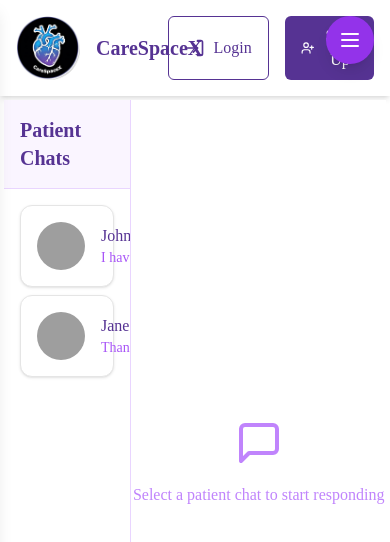
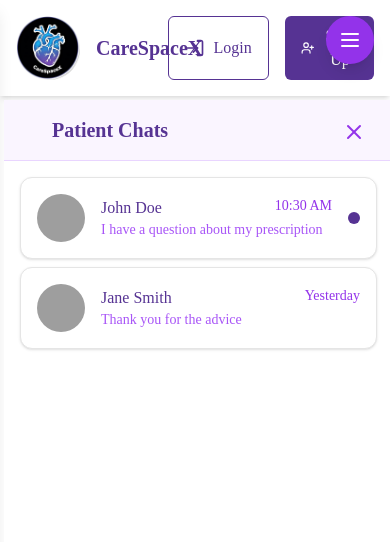
Before and after one commit to Adarshrajsrivastwa/Medical-website, a React (Vite) app in the folder frontend/: page /chat-with-patient in a window 390 px wide. Shown: the top 542 px of the page. Built offline with nearby package versions, Linux system fonts and the light colour scheme; grey boxes are pictures that could not be loaded; a web font is replaced by a local one.

Commit message:
Make Chat Pages Responsive

```diff
--- a/frontend/src/Components/ChatInterface.jsx
+++ b/frontend/src/Components/ChatInterface.jsx
@@ -1,9 +1,18 @@
-import React, { useState } from 'react';
+import React, { useState, useRef, useEffect } from 'react';
 import { Send } from 'lucide-react';
 
 const ChatInterface = ({ recipient, initialMessages = [], onSendMessage }) => {
     const [messages, setMessages] = useState(initialMessages);
     const [newMessage, setNewMessage] = useState('');
+    const messagesEndRef = useRef(null);
+
+    const scrollToBottom = () => {
+        messagesEndRef.current?.scrollIntoView({ behavior: "smooth" });
+    };
+
+    useEffect(() => {
+        scrollToBottom();
+    }, [messages]);
 
     const sendMessage = (e) => {
         e.preventDefault();
@@ -21,22 +30,21 @@ const ChatInterface = ({ recipient, initialMessages = [], onSendMessage }) => {
         setNewMessage('');
     };
 
-    // Helper to determine if the message is from the current user
     const isCurrentUser = (sender) => sender === 'user';
 
     return (
-        <div className="flex flex-col h-[88vh]">
+        <div className="flex flex-col h-[88vh] max-h-screen pt-4 md:pt-0">
             {/* Chat Header */}
-            <div className="border-b border-purple-200 p-4 flex items-center bg-purple-50">
-                <div className="flex items-center space-x-4">
+            <div className="border-b border-purple-200 p-2 sm:p-4 flex items-center bg-purple-50">
+                <div className="flex items-center space-x-2 sm:space-x-4">
                     <img
                         src={recipient?.avatar || "/api/placeholder/100/100"}
                         alt={recipient?.name}
-                        className="w-10 h-10 rounded-full"
+                        className="w-8 h-8 sm:w-10 sm:h-10 rounded-full"
                     />
                     <div>
-                        <h3 className="font-medium text-[#563393]">{recipient?.name}</h3>
-                        <p className="text-sm text-purple-500">
+                        <h3 className="font-medium text-[#563393] text-sm sm:text-base">{recipient?.name}</h3>
+                        <p className="text-xs sm:text-sm text-purple-500">
                             {recipient?.role === 'doctor' ? recipient?.specialty : 'Patient'}
                         </p>
                     </div>
@@ -44,13 +52,13 @@ const ChatInterface = ({ recipient, initialMessages = [], onSendMessage }) => {
             </div>
 
             {/* Messages Area */}
-            <div className="flex-1 overflow-y-auto p-4 space-y-4 bg-purple-50/30">
+            <div className="flex-1 overflow-y-auto p-2 sm:p-4 space-y-3 sm:space-y-4 bg-purple-50/30">
                 {messages.map((message) => {
                     const isUser = isCurrentUser(message.sender);
                     return (
                         <div
                             key={message.id}
-                            className={`flex items-end space-x-2 ${isUser ? 'justify-end' : 'justify-start'
+                            className={`flex items-end space-x-1 sm:space-x-2 ${isUser ? 'justify-end' : 'justify-start'
                                 }`}
                         >
                             {/* Avatar for recipient messages */}
@@ -58,21 +66,21 @@ const ChatInterface = ({ recipient, initialMessages = [], onSendMessage }) => {
                                 <img
                                     src={recipient?.avatar || "/api/placeholder/32/32"}
                                     alt=""
-                                    className="w-6 h-6 rounded-full"
+                                    className="w-5 h-5 sm:w-6 sm:h-6 rounded-full"
                                 />
                             )}
 
                             <div
-                                className={`max-w-[70%] p-3 rounded-lg ${isUser
+                                className={`max-w-[80%] sm:max-w-[70%] p-2 sm:p-3 rounded-lg text-sm sm:text-base ${isUser
                                     ? 'bg-[#563393] text-white rounded-br-none'
                                     : 'bg-white border border-purple-200 rounded-bl-none'
                                     }`}
                             >
-                                {message.text}
+                                <div className="break-words">
+                                    {message.text}
+                                </div>
                                 <div
-                                    className={`text-xs mt-1 ${isUser
-                                        ? 'text-purple-200'
-                                        : 'text-purple-400'
+                                    className={`text-[10px] sm:text-xs mt-1 ${isUser ? 'text-purple-200' : 'text-purple-400'
                                         }`}
                                 >
                                     {new Date(message.timestamp).toLocaleTimeString([], {
@@ -87,29 +95,31 @@ const ChatInterface = ({ recipient, initialMessages = [], onSendMessage }) => {
                                 <img
                                     src="/api/placeholder/32/32"
                                     alt=""
-                                    className="w-6 h-6 rounded-full"
+                                    className="w-5 h-5 sm:w-6 sm:h-6 rounded-full"
                                 />
                             )}
                         </div>
                     );
                 })}
+                <div ref={messagesEndRef} />
             </div>
 
             {/* Message Input */}
-            <form onSubmit={sendMessage} className="border-t border-purple-200 p-4 bg-white">
+            <form onSubmit={sendMessage} className="border-t border-purple-200 p-2 sm:p-4 bg-white">
                 <div className="flex space-x-2">
                     <input
                         type="text"
                         value={newMessage}
                         onChange={(e) => setNewMessage(e.target.value)}
                         placeholder="Type your message..."
-                        className="flex-1 p-2 border border-purple-200 rounded-lg focus:outline-none focus:ring-2 focus:ring-[#563393] placeholder-purple-300"
+                        className="flex-1 p-2 text-sm sm:text-base border border-purple-200 rounded-lg focus:outline-none focus:ring-2 focus:ring-[#563393] placeholder-purple-300"
                     />
                     <button
                         type="submit"
-                        className="p-2 bg-[#563393] text-white rounded-lg hover:bg-purple-700 transition-colors"
+                        className="p-2 bg-[#563393] text-white rounded-lg hover:bg-purple-700 transition-colors flex-shrink-0"
+                        aria-label="Send message"
                     >
-                        <Send className="w-5 h-5" />
+                        <Send className="w-4 h-4 sm:w-5 sm:h-5" />
                     </button>
                 </div>
             </form>
--- a/frontend/src/Pages/DoctorDashboard/ChatWithPatient.jsx
+++ b/frontend/src/Pages/DoctorDashboard/ChatWithPatient.jsx
@@ -1,10 +1,11 @@
 import React, { useState } from 'react';
 import { Card, CardContent } from '@/components/ui/card';
-import { MessageSquare } from 'lucide-react';
+import { MessageSquare, Menu, X } from 'lucide-react';
 import ChatInterface from "@/Components/ChatInterface";
 
 const ChatWithPatient = () => {
     const [selectedChat, setSelectedChat] = useState(null);
+    const [isSidebarOpen, setIsSidebarOpen] = useState(true);
 
     // Sample patients data - replace with API call
     const patientChats = [
@@ -28,12 +29,34 @@ const ChatWithPatient = () => {
         }
     ];
 
+    const toggleSidebar = () => {
+        setIsSidebarOpen(!isSidebarOpen);
+    };
+
     return (
-        <div className="flex h-[87vh] overflow-hidden p-1">
-            {/* Patient Chats List */}
-            <div className="w-1/3 border-r border-purple-200 overflow-y-scroll">
+        <div className="relative flex h-[87vh] overflow-hidden p-1">
+            {/* Mobile Menu Button */}
+            <button
+                onClick={toggleSidebar}
+                className="lg:hidden absolute top-4 right-4 z-50 p-2 text-purple-600 hover:bg-purple-100 rounded-lg"
+            >
+                {isSidebarOpen ? <X size={24} /> : <Menu size={24} />}
+            </button>
+
+            {/* Patient Chats List - Sidebar */}
+            <div className={`
+                absolute lg:relative
+                w-full lg:w-1/3
+                h-full
+                bg-white
+                transition-transform duration-300 ease-in-out
+                ${isSidebarOpen ? 'translate-x-0' : '-translate-x-full lg:translate-x-0'}
+                border-r border-purple-200
+                overflow-y-auto
+                z-40 lg:z-auto
+            `}>
                 <div className="p-4 border-b border-purple-200 bg-purple-50">
-                    <h2 className="text-xl font-semibold text-[#563393]">Patient Chats</h2>
+                    <h2 className="text-xl font-semibold text-[#563393] ml-8 lg:ml-0">Patient Chats</h2>
                 </div>
                 <div className="space-y-2 p-4">
                     {patientChats.map((chat) => (
@@ -41,7 +64,12 @@ const ChatWithPatient = () => {
                             key={chat.id}
                             className={`cursor-pointer hover:shadow-md transition-shadow ${selectedChat?.id === chat.id ? 'ring-2 ring-[#563393]' : ''
                                 }`}
-                            onClick={() => setSelectedChat(chat)}
+                            onClick={() => {
+                                setSelectedChat(chat);
+                                if (window.innerWidth < 1024) {
+                                    setIsSidebarOpen(false);
+                                }
+                            }}
                         >
                             <CardContent className="p-4 hover:bg-purple-50">
                                 <div className="flex items-center space-x-4">
@@ -50,15 +78,15 @@ const ChatWithPatient = () => {
                                         alt={chat.name}
                                         className="w-12 h-12 rounded-full"
                                     />
-                                    <div className="flex-1">
+                                    <div className="flex-1 min-w-0">
                                         <div className="flex justify-between">
-                                            <h3 className="font-medium text-[#563393]">{chat.name}</h3>
-                                            <span className="text-sm text-purple-600">{chat.timestamp}</span>
+                                            <h3 className="font-medium text-[#563393] truncate">{chat.name}</h3>
+                                            <span className="text-sm text-purple-600 flex-shrink-0">{chat.timestamp}</span>
                                         </div>
                                         <p className="text-sm text-purple-500 truncate">{chat.lastMessage}</p>
                                     </div>
                                     {chat.unread && (
-                                        <div className="w-3 h-3 bg-[#563393] rounded-full" />
+                                        <div className="w-3 h-3 bg-[#563393] rounded-full flex-shrink-0" />
                                     )}
                                 </div>
                             </CardContent>
@@ -68,7 +96,7 @@ const ChatWithPatient = () => {
             </div>
 
             {/* Chat Area */}
-            <div className="flex-1 bg-white">
+            <div className="flex-1 bg-white overflow-hidden">
                 {selectedChat ? (
                     <ChatInterface
                         recipient={selectedChat}
```
